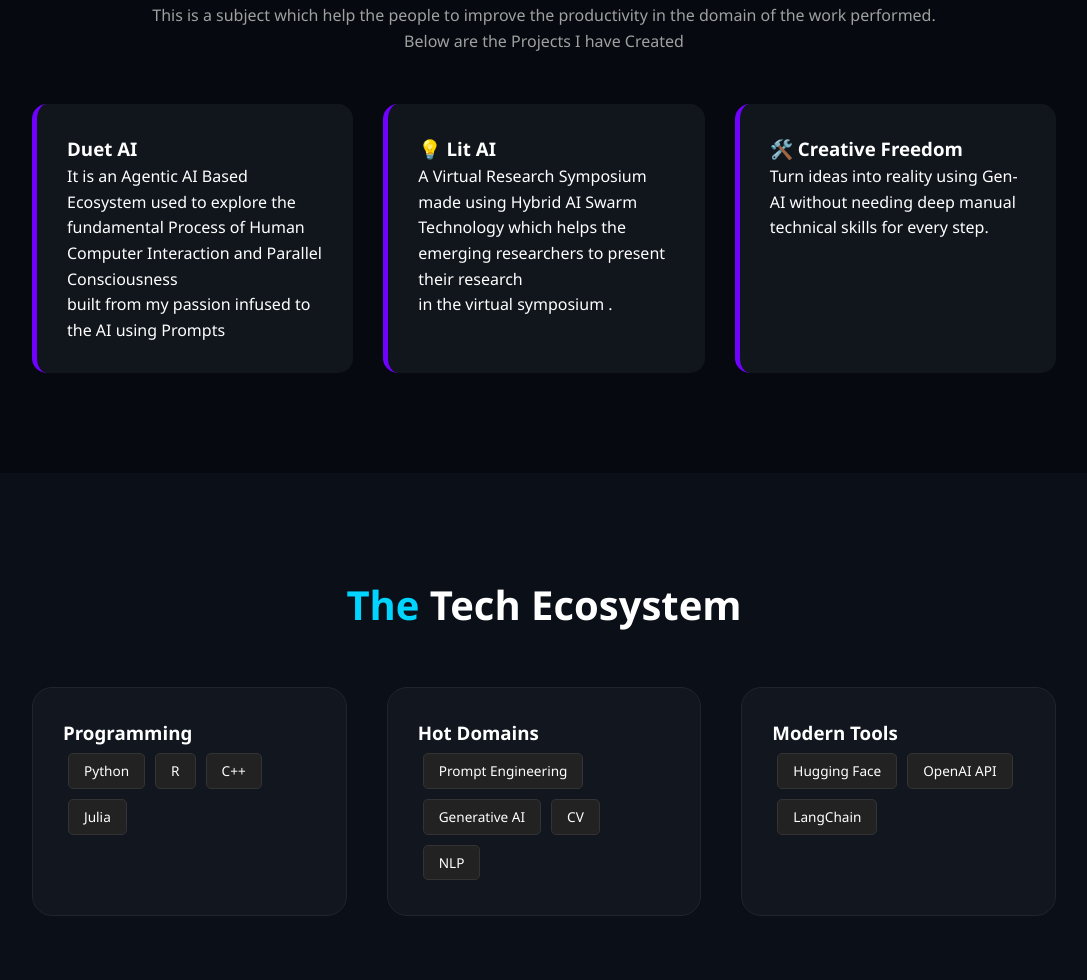
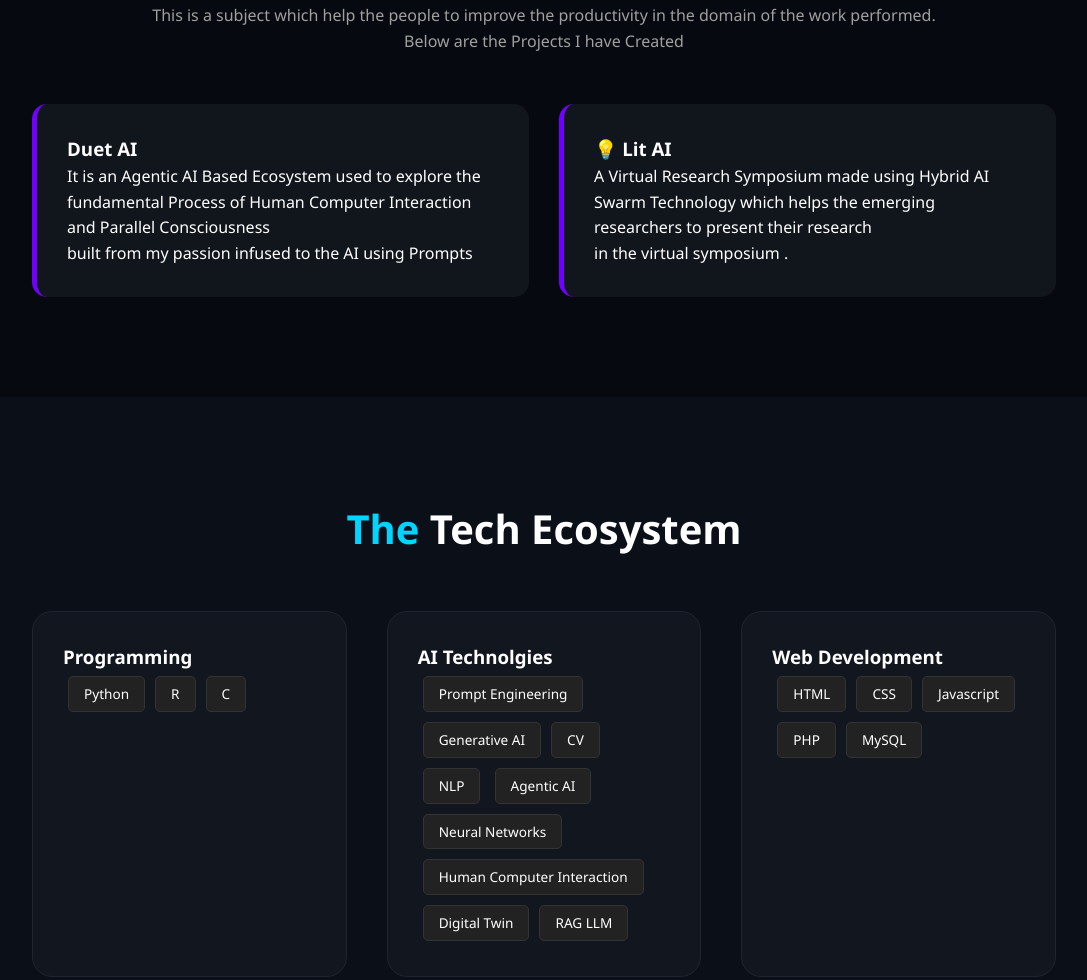
Before and after one commit to karun99/karun99.github.io, a plain HTML site: page projects.html in a window 1280 px wide. Shown: the part 971-1951 px from the top of the page, without its empty margins (96-1183 px from the left). Drawn offline with Linux system fonts and the light colour scheme.

Commit message:
Update projects.html

```diff
--- a/projects.html
+++ b/projects.html
@@ -131,10 +131,7 @@
                 <p>A Virtual Research Symposium made using Hybrid AI Swarm Technology which helps the emerging researchers to present their research <br>
                 in the virtual symposium .</p>
             </div>
-            <div class="why-card">
-                <h3>🛠️ Creative Freedom</h3>
-                <p>Turn ideas into reality using Gen-AI without needing deep manual technical skills for every step.</p>
-            </div>
+
         </div>
     </section>
 
@@ -146,19 +143,22 @@
             <div class="tech-box">
                 <h3>Programming</h3>
                 <div class="tech-list-items">
-                    <span class="tech-tag">Python</span><span class="tech-tag">R</span><span class="tech-tag">C++</span><span class="tech-tag">Julia</span>
+                    <span class="tech-tag">Python</span><span class="tech-tag">R</span><span class="tech-tag">C</span>
                 </div>
             </div>
             <div class="tech-box">
-                <h3>Hot Domains</h3>
+                <h3>AI Technolgies</h3>
                 <div class="tech-list-items">
                     <span class="tech-tag">Prompt Engineering</span><span class="tech-tag">Generative AI</span><span class="tech-tag">CV</span><span class="tech-tag">NLP</span>
+                    <span class="tech-tag">Agentic AI</span><span class="tech-tag">Neural Networks</span><span class="tech-tag">Human Computer Interaction</span>
+                    <span class="tech-tag">Digital Twin</span><span class="tech-tag">RAG LLM</span>
                 </div>
             </div>
             <div class="tech-box">
-                <h3>Modern Tools</h3>
+                <h3>Web Development</h3>
                 <div class="tech-list-items">
-                    <span class="tech-tag">Hugging Face</span><span class="tech-tag">OpenAI API</span><span class="tech-tag">LangChain</span>
+                    <span class="tech-tag">HTML</span><span class="tech-tag">CSS</span><span class="tech-tag">Javascript</span>
+                    <span class="tech-tag">PHP</span><span class="tech-tag">MySQL</span>
                 </div>
             </div>
         </div>
```
